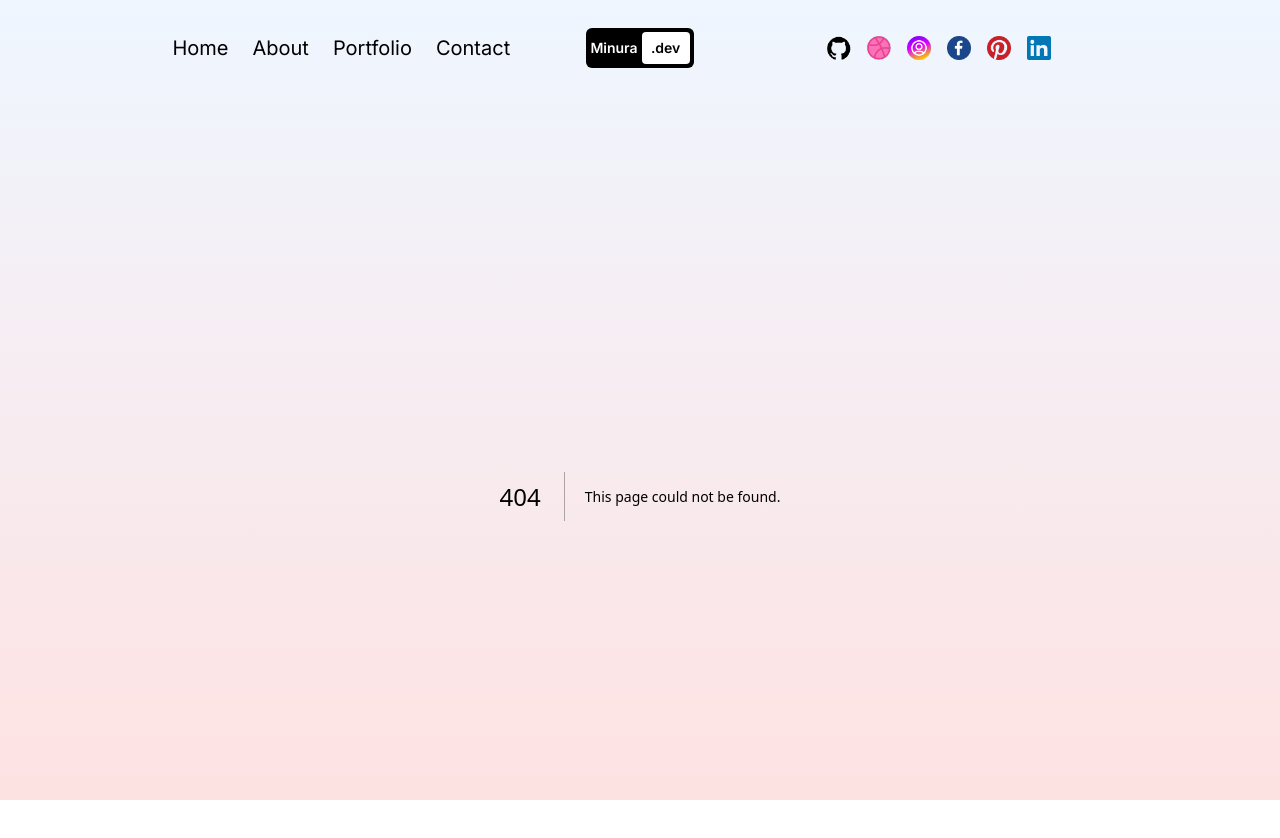
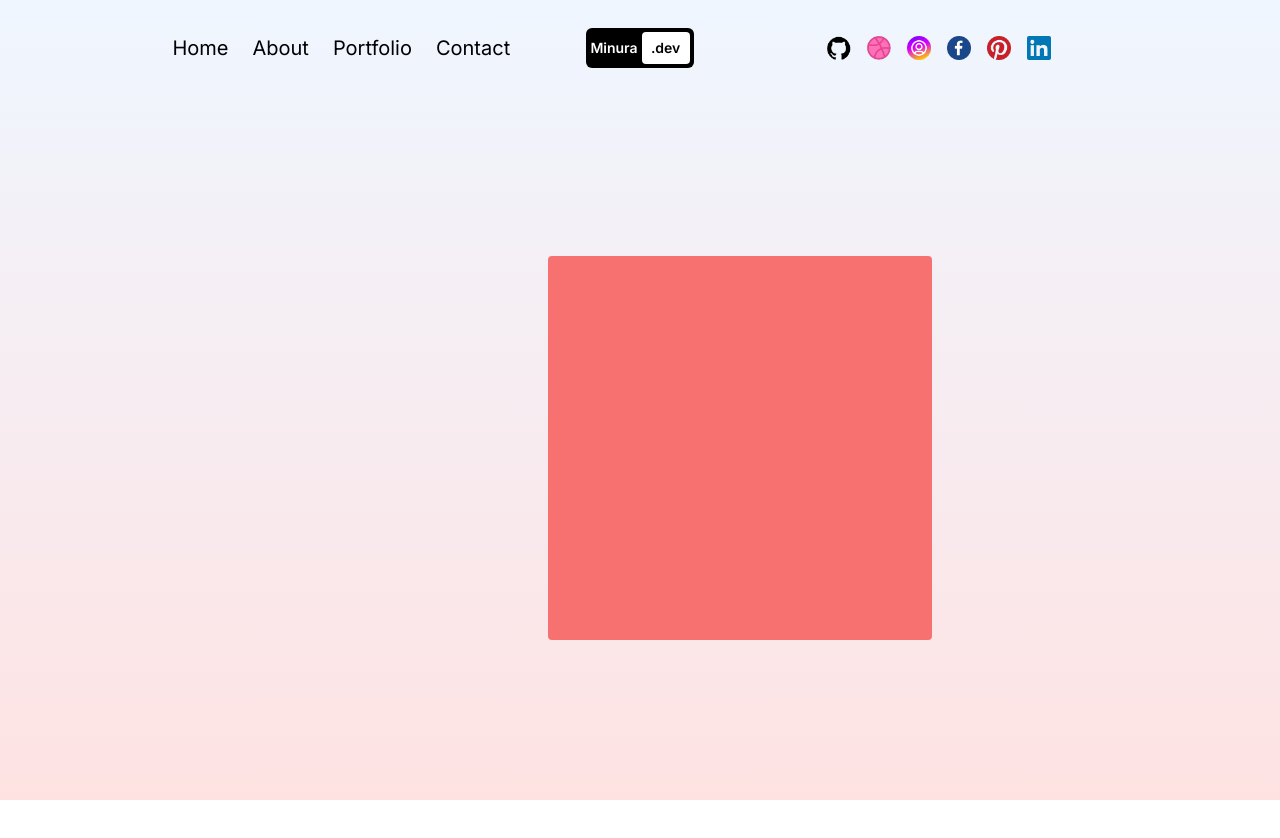
Before and after one commit to minuraDinupriya/next-js-portfolio-website, a Next.js app: page /testanimation in a window 1280 px wide. Before the commit this address had no page. Shown: the top 838 px of the page. After the commit the page ends 800 px from the top, so only its background shows below. Built offline with nearby package versions, Linux system fonts and the light colour scheme.

Commit message:
Add framer motion

```diff
--- /dev/null
+++ b/src/app/testanimation/page.jsx
@@ -0,0 +1,13 @@
+"use client"
+import {motion} from "framer-motion"
+
+const TestPage=()=>{
+    return(
+        <div className="h-full flex items-center justify-center ">
+            <motion.div className="w-96 h-96 bg-red-400 rounded" initial={{x:-100}} animate={{x:100}}></motion.div>
+        </div>
+
+    )
+}
+
+export default TestPage;
```
Also changed, not shown: package.json (+6 -5 lines), 1 other file (tests, documents, lock files or other folders).
